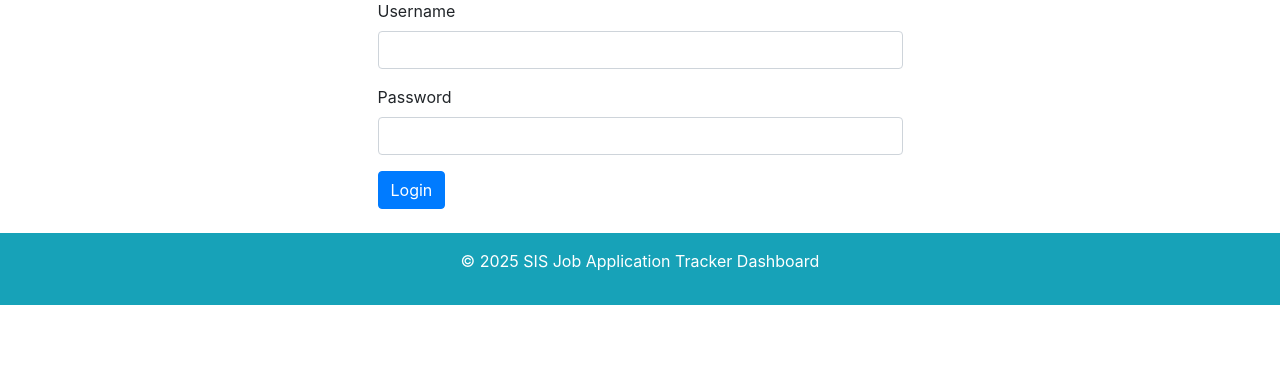
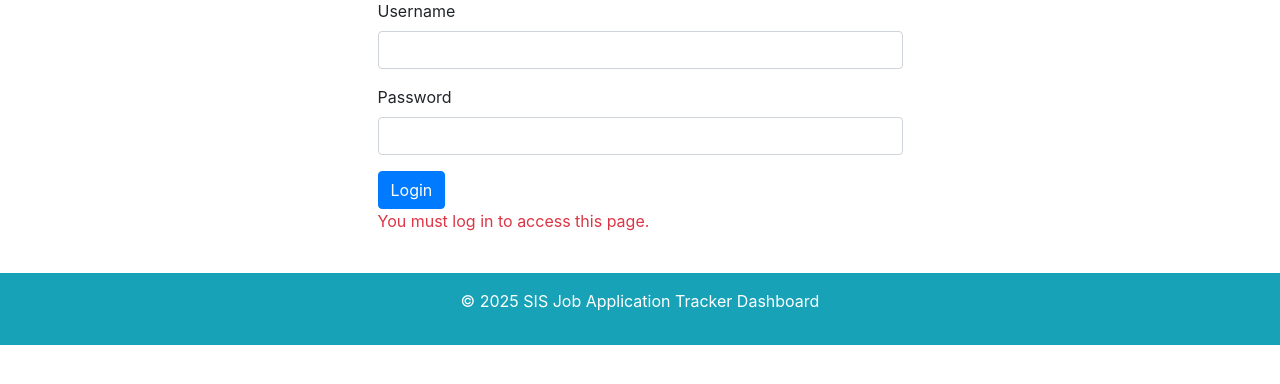
Before and after one commit to GinaHorch/job-application-tracker, a Flask app: a page that uses templates/login.html in a window 1280 px wide. Shown: the part 255-639 px from the top of the page. Run offline with Flask 3, Linux system fonts and the light colour scheme; some libraries are stand-ins or nearby versions.

Commit message:
Add login decorator and redirections

```diff
--- a/app.py
+++ b/app.py
@@ -34,6 +34,8 @@ def index():
 
 @app.route('/signup', methods=['GET', 'POST'])
 def signup():
+    if current_user.is_authenticated:
+        return redirect(url_for('dashboard'))
     form = SignupForm()
     if form.validate_on_submit():
         user = User(username=form.username.data, email=form.email.data)
@@ -54,7 +56,8 @@ def login():
         user = User.query.filter_by(username=form.username.data).first()
         if user and user.check_password(form.password.data):
             login_user(user)
-            return redirect(url_for('dashboard'))
+            next_page = request.args.get('next')
+            return redirect(next_page) if next_page else redirect(url_for('dashboard'))
         flash('Invalid username or password', 'danger')
     return render_template('login.html', form=form)
 
@@ -66,6 +69,7 @@ def logout():
     return redirect(url_for('index'))
 
 @app.route('/form', methods=['GET','POST'])
+@login_required
 def form():
     form = JobApplicationForm()
     if form.validate_on_submit():
--- a/templates/login.html
+++ b/templates/login.html
@@ -17,6 +17,9 @@
                     <input type="password" class="form-control" id="password" name="password" required>
                 </div>
                 <button type="submit" class="btn btn-primary">Login</button>
+                {% if 'next' in request.args %}
+                <p class="text-danger">You must log in to access this page.</p>
+                {% endif %}
             </form>
         </div>
     </div>
```
